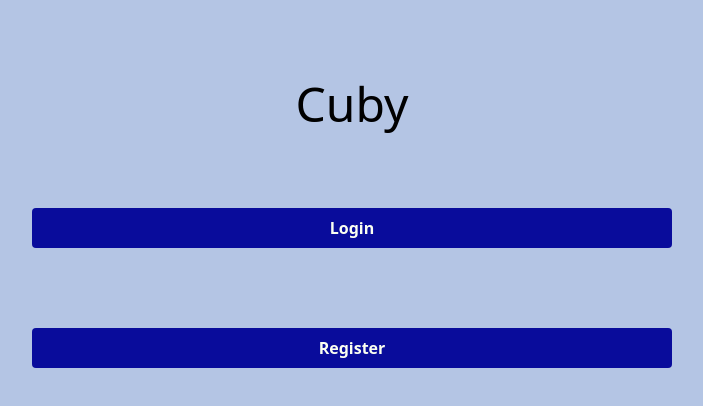
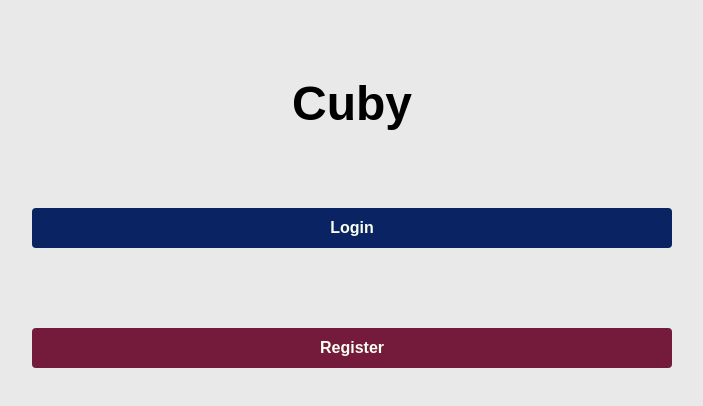
Before and after one commit to bout0047/cuby-frontend, a SvelteKit app: page / in a window 1280 px wide. Shown: the top 406 px of the page, without its empty margins (288-991 px from the left). Built offline with nearby package versions, Linux system fonts and the light colour scheme.

Commit message:
top half of home page done

```diff
--- a/src/app.html
+++ b/src/app.html
@@ -6,7 +6,7 @@
 		<meta name="viewport" content="width=device-width" />
 		%sveltekit.head%
 	</head>
-	<body data-sveltekit-preload-data="hover" class="bg-backgroundBlue">
+	<body data-sveltekit-preload-data="hover" class="bg-platinum font-sans">
 		<div style="display: contents">%sveltekit.body%</div>
 	</body>
 </html>
--- a/src/lib/components/TopNav.svelte
+++ b/src/lib/components/TopNav.svelte
@@ -11,7 +11,16 @@
 
 </script>
   <main>
-    <div class="fixed top-0 right-0 text-2xl p-3">
+    <section class="pt-5">
+    <a href="/profile" class=""> <img
+      src="../src/img/stokstraart.png"
+      alt="Profile Picture"
+      class="rounded-full shadow-md ml-4 mb-4 w-16 h-16"
+    />
+  </a>
+
+  </section>
+    <div class="fixed top-0 right-0 text-2xl p-3 mr-4 mt-5">
         <button on:click="{logout}">
         <i class="fa-solid fa-arrow-right-from-bracket"></i>
         </button>
--- a/src/routes/+page.svelte
+++ b/src/routes/+page.svelte
@@ -14,18 +14,18 @@
 
 <main>
     <div>
-        <h1 class="text-5xl text-center decoration-8 mt-20">Cuby</h1>
+        <h1 class="text-5xl text-center decoration-8 mt-20 font-bold">Cuby</h1>
 
         <!-- svelte-ignore a11y-click-events-have-key-events -->
         <div
-          class="cursor-pointer bg-darkestBlue hover:bg-somePaleGreen text-somePaleGreen hover:text-black font-semibold w-1/2 text-center justify-center m-auto mt-20 py-2 px-4 rounded"
+          class="cursor-pointer bg-royalBlue hover:bg-somePaleGreen text-somePaleGreen hover:text-black font-semibold w-1/2 text-center justify-center m-auto mt-20 py-2 px-4 rounded"
           on:click={ () => goto('./login')}
         >
           Login
         </div>
 
         <div
-          class="cursor-pointer bg-darkestBlue hover:bg-somePaleGreen text-somePaleGreen hover:text-black font-semibold w-1/2 text-center justify-center m-auto mt-20 py-2 px-4 rounded"
+          class="cursor-pointer bg-royalRed hover:bg-somePaleGreen text-somePaleGreen hover:text-black font-semibold w-1/2 text-center justify-center m-auto mt-20 py-2 px-4 rounded"
           on:click={ () => goto('./register')}
         >
           Register
--- a/src/routes/home/+page.svelte
+++ b/src/routes/home/+page.svelte
@@ -19,11 +19,9 @@
   };
   let otherEvents = [
     {
-      image: 'path/to/image1.jpg',
       joinButton: 'Join',
     },
     {
-      image: 'path/to/image2.jpg',
       joinButton: 'Join',
     },
   ];
@@ -31,48 +29,39 @@
 
 <main>
   <TopNav />
-  <section class="pt-5">
-    <a href="/profile" class="bg-gray-300 text-center p-1 text-3xl rounded-md shadow-lg bg-Navbarblue text-3xl"> <img
-      src={user.picture}
-      alt="Profile Picture"
-      class="rounded-full shadow-md mx-auto mb-4 w-56 h-56"
-    />
-  </a>
 
-  </section>
-
-  <div class="grid grid-cols-2 gap-4 content-evenly m-5">
+  <h1 class="text-4xl text-center mt-10 font-bold">Hello {user.name}!</h1>
+  <div class="grid grid-cols-2 gap-4 content-evenly m-5 mt-6">
     <div>
-      <div class="box bg-somePaleGreen text-lg rounded-lg w-30 h-20 text-center">
+      <div class="box bg-aquamarine font-semibold p-3 text-lg rounded-lg w-35 h-20 text-center">
         <h3>Clicks today:</h3>
         <p>{user.stats.clicks}</p>
       </div>
     </div>
     <div>
-      <div class="box bg-somePaleGreen text-lg rounded-lg w-30 h-20 text-center">
+      <div class="box bg-aquamarine font-semibold p-0.5 text-lg rounded-lg w-35 h-20 text-center">
         <h3>Events this month:</h3>
         <p>{user.goals.length}</p>
       </div>
     </div>
   </div>
 
-  <section class="my-5 mx-2">
-    <h1 class="text-left ml-2 underline font-bold">Next Event:</h1>
-    <div class="left-2 border rounded">
-      <div class="grid grid-cols-2 m-3 text-left">
-        <div class=" gap-4">
+  <section class="mx-3">
+    <div class="bg-cream rounded-t-lg p-2.5 mt-8">
+      <h1 class="text-left ml-2 underline font-bold">Next Event:</h1>
+    </div>
+    <div class="bg-royalBlue p-1 rounded-b-lg">
+      <div class="grid grid-cols-1 m-3 text-left">
+        <div class="gap-4 text-platinum font-semibold">
           <div>
             <h2>Event Name</h2>
           </div>
-          <div>
-            <h3>Event Time</h3>
+          <div class="mt-2">
+            <h3>Great description of the event</h3>
           </div>
-          <div>
-            <h3>Event Location</h3>
+          <div class="mt-5">
+            <h3>Where:</h3>
           </div>
-        </div>
-        <div class="w-12 ml-32">
-          <img src="src/img/calender.png" class="w-10 h-10 float-right mr-4" />
         </div>
       </div>
     </div>
--- a/tailwind.config.js
+++ b/tailwind.config.js
@@ -4,16 +4,20 @@ export default {
   theme: {
     colors: {
       somePaleGreen: '#FBFFF1',
+      platinum: '#E9E9E9',
+      aquamarine: '#AAD7D9',
+      cream: '#FFFDD0',
       backgroundBlue: '#B4C5E4',
+      royalRed: '#741A3B',
       darkestBlue: '#090C9B',
       salmonLikeColor: '#ffe1d9',
       Navbarblue: '#99a8c2',
-      royalBlue: '#3066BE',
+      royalBlue: '#0A2463',
       slate: '#475569',
-      'black': '#000000',
-      'white': '#ffffff',
-      'blue': '#090C9B',
-      'yellow': '#ffff00'
+      black: '#000000'
+    },
+    fontFamily: {
+      'sans': ['Raleway', 'sans-serif']
     },
     shadow: {
     'shadow-2xl': 'box-shadow: 0 25px 50px -12px rgb(0 0 0 / 0.25);',
```
